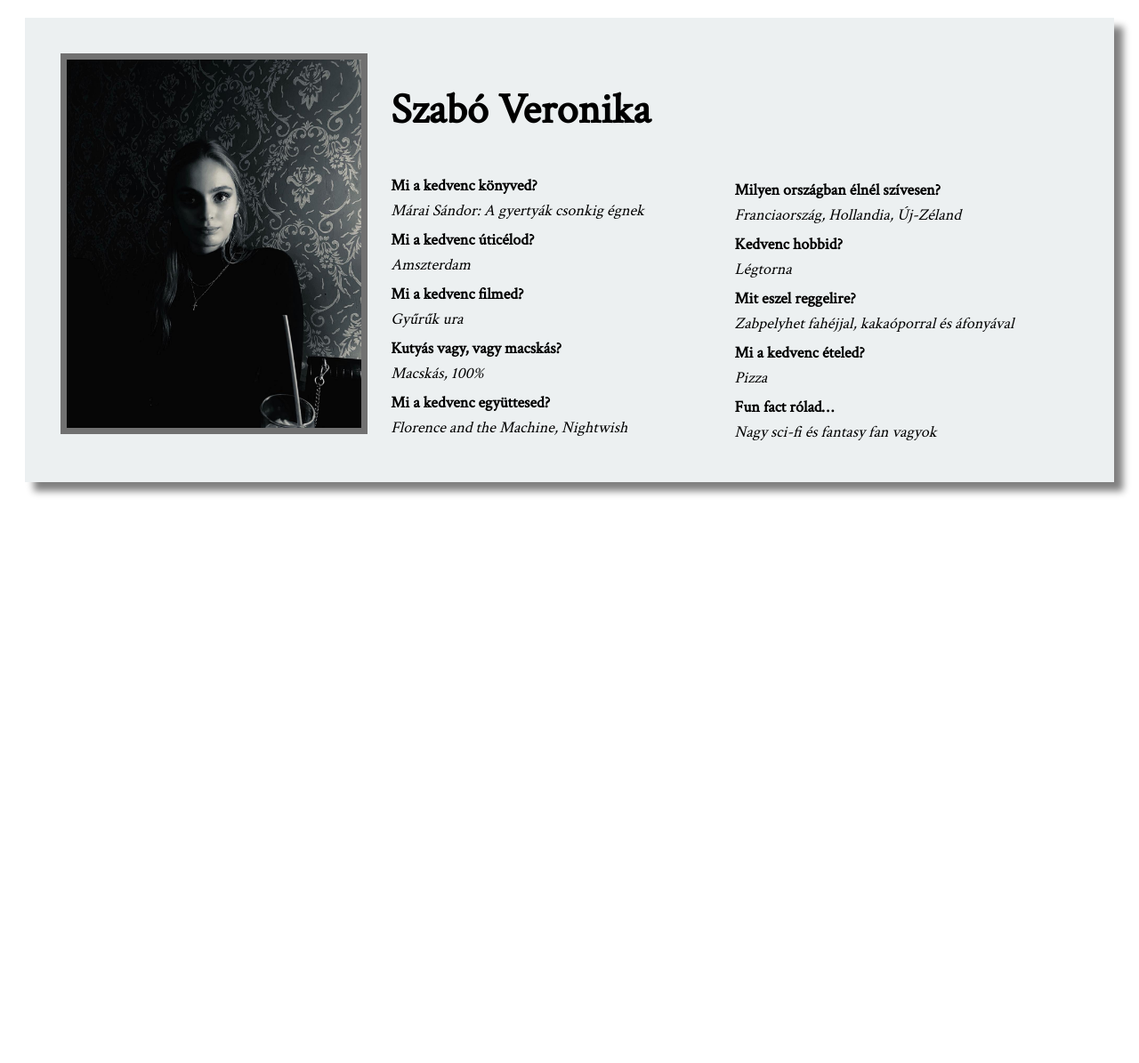
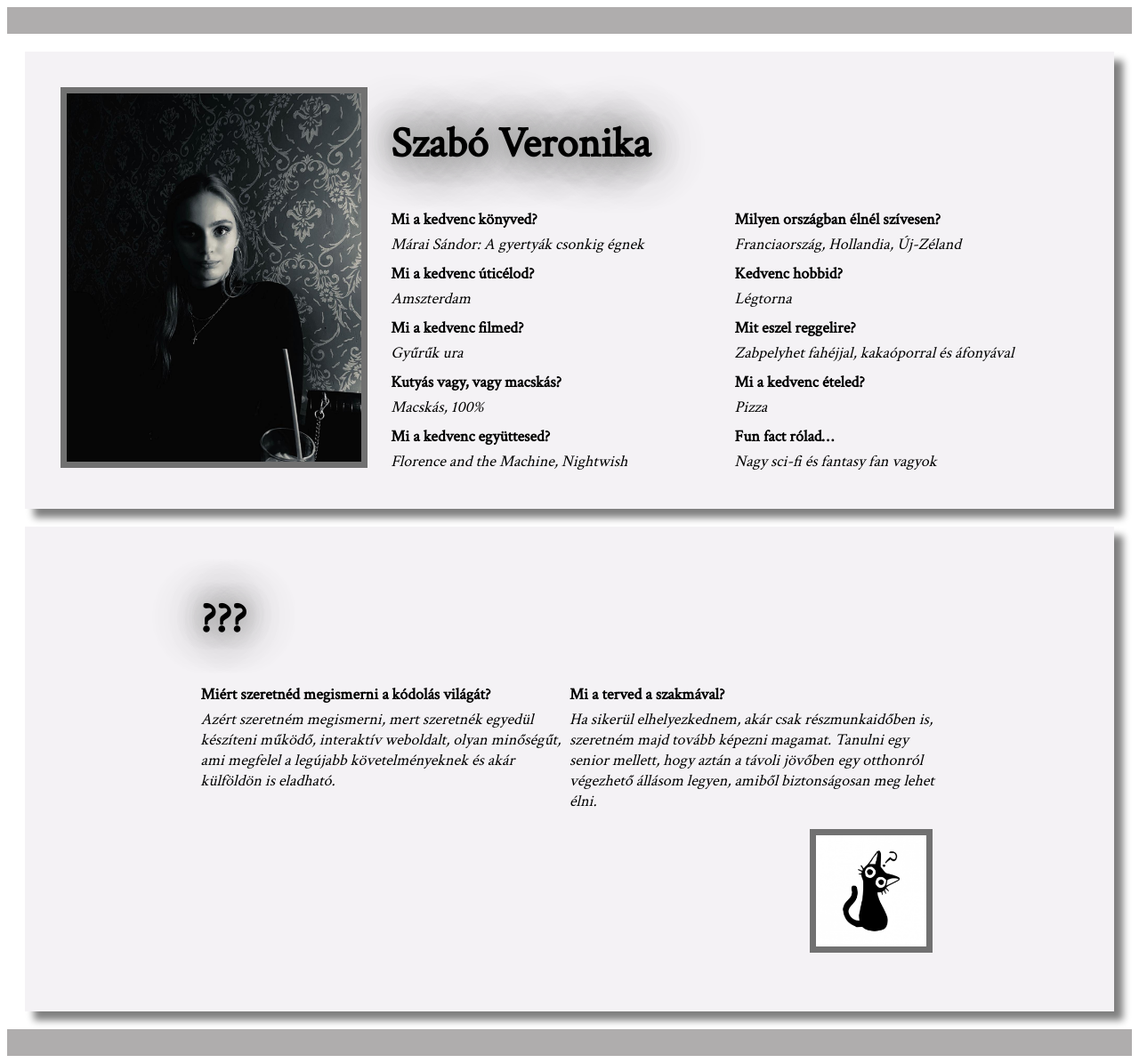
Before and after one commit to Delirium25/personal-introduction, a plain HTML site: page index.html in a window 1280 px wide. Shown: the whole page at 89% size. Before the commit the page ends 800 px from the top, so only its background shows below. Drawn offline with Linux system fonts and the light colour scheme.

Commit message:
thursday-version1

```diff
--- /dev/null
+++ b/code-fighter.css
@@ -0,0 +1,7 @@
+.f-picture {
+
+  width: 30%;
+  float: right;
+  height: max-content;
+  padding: 20px;
+}
--- a/index.html
+++ b/index.html
@@ -1,22 +1,26 @@
 <!DOCTYPE html>
 <html lang="en">
+
   <head>
+
     <meta charset="UTF-8" />
     <meta http-equiv="X-UA-Compatible" content="IE=edge" />
     <meta name="viewport" content="width=device-width, initial-scale=1.0" />
     <title>Document</title>
     <link rel="stylesheet" href="style.css" />
+    <link rel="stylesheet" href="code-fighter.css" />
     <link rel="stylesheet" href="https://fonts.googleapis.com/css?family=Crimson Text">
   </head>
 
   <body>
+    <header class="v-header"></header>
     <div class="v-page">
       <div class="v-picture">
         <img class="v-image" src="veronika-picture.jpg" />
       </div>
 
       <div class="v-content">
-        <div class="v-title">
+        <div class="v-title glow">
           <h1>Szabó Veronika</h1>
         </div>
 
@@ -50,5 +54,35 @@
         </div>
       </div>
     </div>
+
+    <div class="v-page">
+
+      <div class="v-content">
+        <div class="v-title glow">
+          <h1>???</h1>
+        </div>
+
+        <div class="v-text">
+          <div class="v-text-left">
+            <div class="v-question">Miért szeretnéd megismerni a kódolás világát?</div>
+            <div class="v-answer">Azért szeretném megismerni, mert szeretnék egyedül készíteni működő, interaktív weboldalt, olyan minőségűt, ami megfelel a legújabb követelményeknek és akár külföldön is eladható.</div>
+          </div>
+
+          <div class="v-text-right">
+            <div class="v-question">Mi a terved a szakmával?</div>
+            <div class="v-answer">Ha sikerül elhelyezkednem, akár csak részmunkaidőben is, szeretném majd tovább képezni magamat. Tanulni egy senior mellett, hogy aztán a távoli jövőben egy otthonról végezhető állásom legyen, amiből biztonságosan meg lehet élni.</div>
+
+            <div class="f-picture">
+              <img class="v-image" src="cica.jpg" />
+            </div>
+
+          </div>
+        </div>
+      </div>
+
+    </div>
+    <footer class="v-footer">
+
+    </footer>
   </body>
 </html>
--- a/style.css
+++ b/style.css
@@ -71,7 +71,7 @@
   height: max-content;
   font-family: Crimson Text;
   font-size: large;
-  background-color: #ECF0F1;
+  background-color:#f4f2f5;
   box-shadow: 10px 10px 8px gray;
 
 }
@@ -90,8 +90,6 @@
 
 .v-text-right {
   width: 50%;
-  margin-top: 5px;
-  margin-bottom: 5px;
 }
 
 .v-question {
@@ -104,3 +102,33 @@
 .v-answer {
   font-style: italic;
 }
+
+.glow {
+
+
+  text-shadow: 0 0 20px #a7a7a7, 0 0 30px #a7a7a7, 0 0 40px #a7a7a7, 0 0 50px #a7a7a7, 0 0 60px #a7a7a7, 0 0 70px #a7a7a7, 0 0 80px #a7a7a7;
+}
+@-webkit-keyframes glow {
+  from {
+    text-shadow: 0 0 10px #fff, 0 0 20px #fff, 0 0 30px #e5e5e5, 0 0 40px #e5e5e5, 0 0 50px #e5e5e5, 0 0 60px #e5e5e5, 0 0 70px #e5e5e5;
+  }
+
+  to {
+    text-shadow: 0 0 20px #a7a7a7, 0 0 30px #a7a7a7, 0 0 40px #a7a7a7, 0 0 50px #a7a7a7, 0 0 60px #a7a7a7, 0 0 70px #a7a7a7, 0 0 80px #a7a7a7;
+  }
+}
+.v-footer{
+  background-color:#afadad;
+  position:relative;
+  height:30px;
+  width:100%;
+
+}
+
+.v-header{
+  background-color:#afadad;
+  position:relative;
+  height:30px;
+  width:100%;
+
+}
```
Also changed, not shown: cica.jpg (added).
